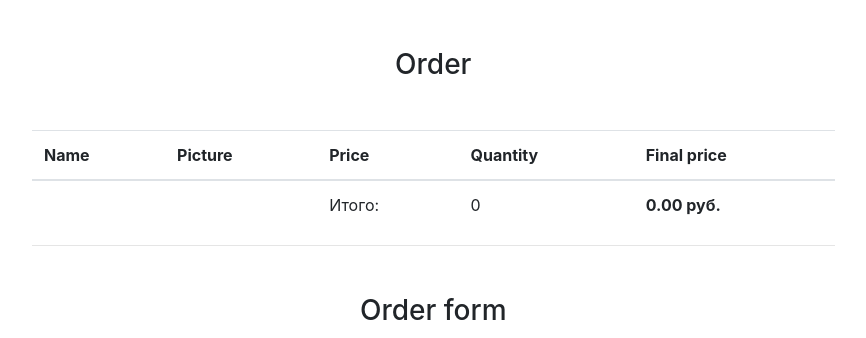
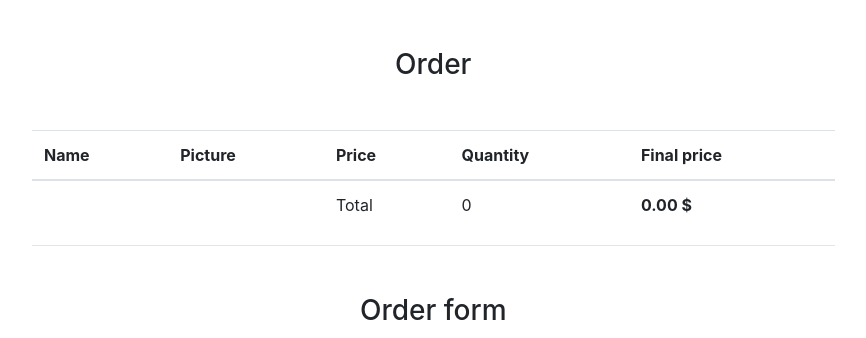
Before and after one commit to Zubryk/django_bike_shop, a Django app: page /checkout in a window 1280 px wide. Shown: the part 56-394 px from the top of the page, without its empty margins (68-934 px from the left). Run offline with Django 3.2, Linux system fonts and the light colour scheme; data comes from the database, SQL or seed files in the repository; both versions use the stored data as it was after the commit; some libraries are stand-ins or nearby versions.

Commit message:
Minor changes

```diff
--- a/mainapp/templates/base.html
+++ b/mainapp/templates/base.html
@@ -85,13 +85,13 @@
         </ol>
         <div class="carousel-inner" role="listbox">
           <div class="carousel-item active">
-            <img class="d-block img-fluid" src="http://placehold.it/900x350" alt="First slide">
+            <img class="d-block img-fluid" src="https://cdn.hibike.com/image/Misc/zzz/zzz_hbheader_2021-05-21_eSh_E-Bikes_EN.png" alt="First slide">
           </div>
           <div class="carousel-item">
-            <img class="d-block img-fluid" src="http://placehold.it/900x350" alt="Second slide">
+            <img class="d-block img-fluid" src="https://cdn.hibike.com/image/Misc/zzz/zzz_hbheader_2021-05-14_eSh_BAG_EN.png" alt="Second slide">
           </div>
           <div class="carousel-item">
-            <img class="d-block img-fluid" src="http://placehold.it/900x350" alt="Third slide">
+            <img class="d-block img-fluid" src="https://cdn.hibike.com/image/Misc/zzz/zzz_hbheader_2021-04-02_eSh_NEU_EN.png" alt="Third slide">
           </div>
         </div>
         <a class="carousel-control-prev" href="#carouselExampleIndicators" role="button" data-slide="prev">
--- a/mainapp/templates/checkout.html
+++ b/mainapp/templates/checkout.html
@@ -19,16 +19,16 @@
         <tr>
             <th scope="row">{{ item.content_object.title }}</th>
             <td class="w-25"><img src="{{ item.content_object.image.url }}" class="img-fluid"></td>
-            <td>{{ item.content_object.price }} руб.</td>
+            <td>{{ item.content_object.price }} $</td>
             <td>{{ item.qty }}</td>
-            <td>{{ item.final_price }} руб.</td>
+            <td>{{ item.final_price }} $</td>
         </tr>
         {% endfor %}
         <tr>
             <td colspan="2"></td>
-            <td>Итого:</td>
+            <td>Total</td>
             <td>{{ cart.total_products }}</td>
-            <td><strong>{{ cart.final_price }} руб.</strong></td>
+            <td><strong>{{ cart.final_price }} $</strong></td>
         </tr>
     </tbody>
 </table>
```
Also changed, not shown: db.sqlite3, media/249538_2312610.jpg (added), media/458919_3900306.jpg (added), media/484055_4089205.jpg (added), media/579999_4726291.jpg (added), media/583443_4772042.jpg (added), media/613343_4987294.jpg (added), media/691603_5066112.jpg (added).
